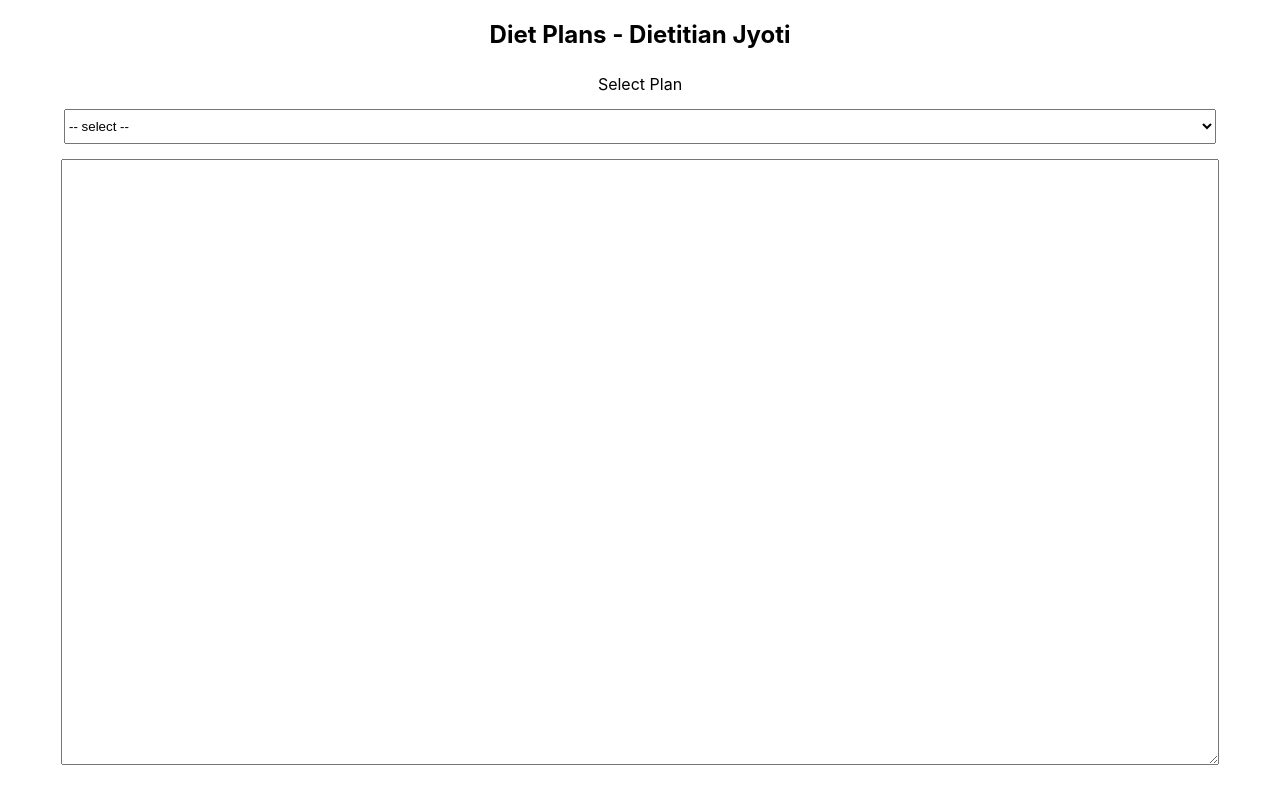
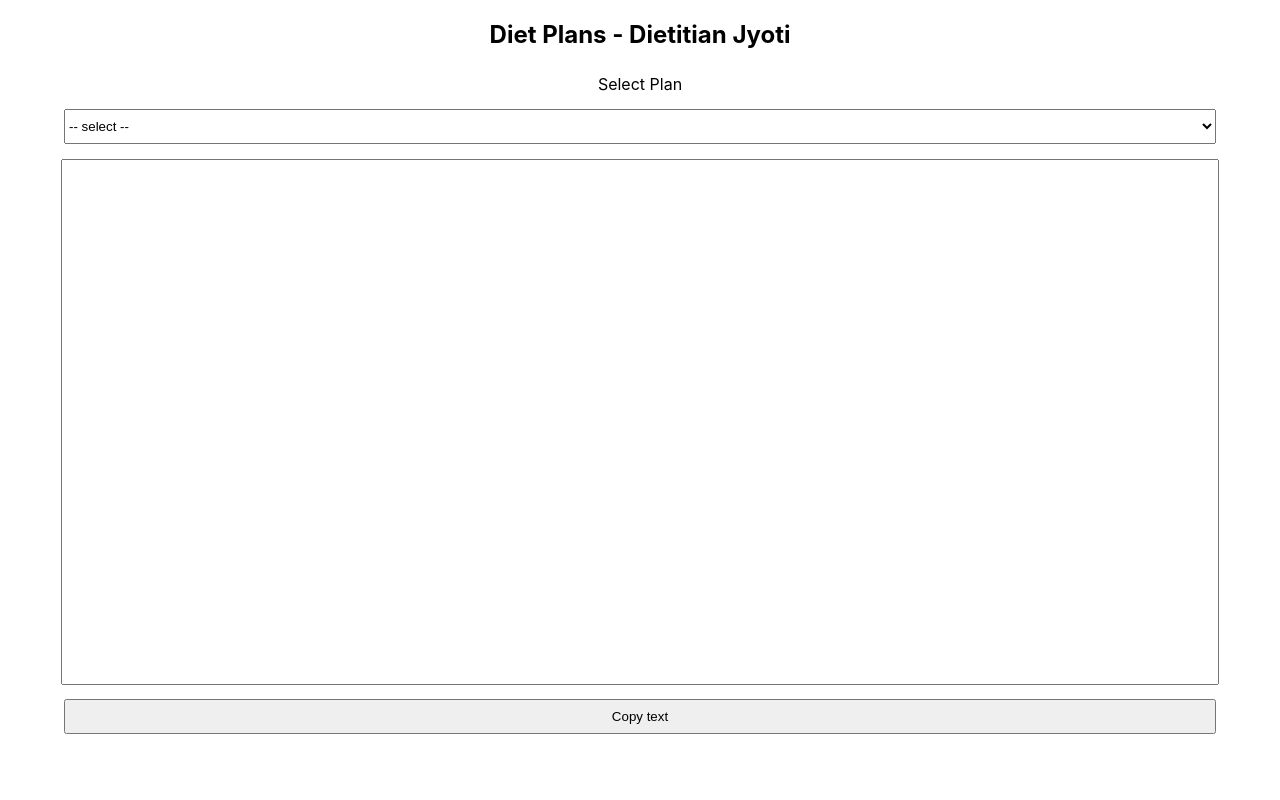
Before and after one commit to JangirSumit/dt-jyoti, a React (Create React App) app: page / in a window 1280 px wide. Built offline with nearby package versions, Linux system fonts and the light colour scheme.

Commit message:
docs update

```diff
--- a/src/App.css
+++ b/src/App.css
@@ -44,14 +44,17 @@ body {
 }
 
 select,
-input {
+input,
+button {
   width: 90%;
   height: 35px;
 }
 
 textarea {
   width: 90%;
-  height: 75vh;
+  height: 65vh;
+  resize: none;
+  overflow-y: auto;
 }
 
 p {
--- a/src/App.js
+++ b/src/App.js
@@ -17,6 +17,12 @@ export class App extends Component {
     this.setState({
       data: data,
     });
+  }
+
+  async copyText() {
+    var data = document.getElementById("txtData");
+    data.select();
+    document.execCommand("copy");
   }
 
   render() {
@@ -59,8 +65,9 @@ export class App extends Component {
           </select>
         </p>
         <p>
-          <textarea value={this.state.data}></textarea>
+          <textarea value={this.state.data} id="txtData"></textarea>
         </p>
+        <button onClick={() => this.copyText()}>Copy text</button>
       </div>
     );
   }
```
Also changed, not shown: 18 other files (tests, documents, lock files or other folders).
